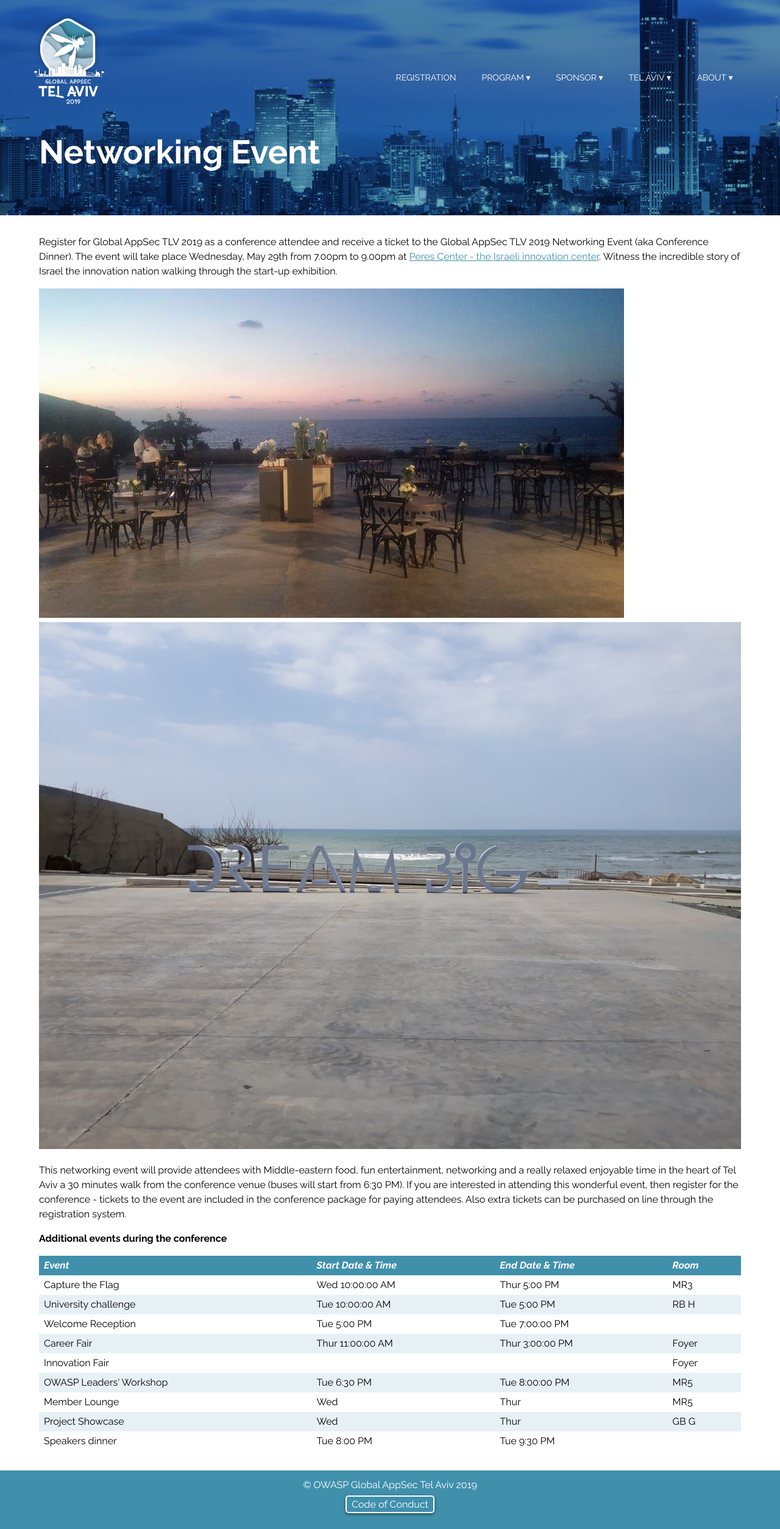
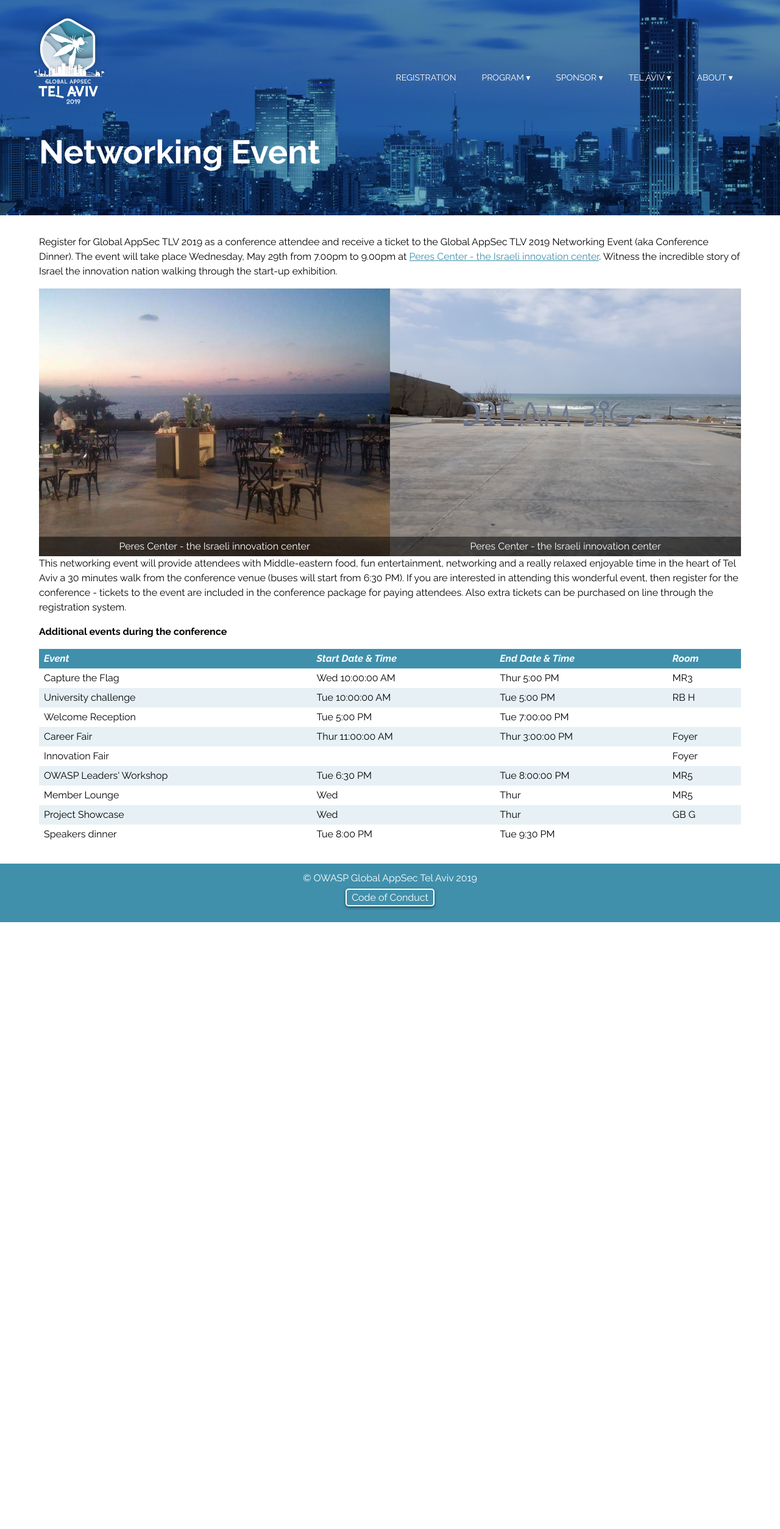
Before and after one commit to OWASP/AppSecTLV2019, a Jekyll site: the page built from program/networking-event.md, in a window 1280 px wide. Shown: the whole page at 61% size. Built offline with Jekyll 4.4.1, drawn with Linux system fonts in a browser that asks for light colours; after the commit the page ends 1512 px from its top, so only the background shows below that.

Commit message:
Image alignment

```diff
--- a/assets/_sass/_imagecontainer.scss
+++ b/assets/_sass/_imagecontainer.scss
@@ -7,8 +7,12 @@
 		background-position: center center;
 		background-repeat: no-repeat;
 		position: relative;
+		background-size: cover;
+		flex-basis: 0;
+		flex-grow: 1;
+		flex-shrink: 1;
 
-		img { visibility: hidden }
+		img { visibility: hidden; }
 
 		span {
 			position: absolute;
@@ -19,6 +23,7 @@
 			width: 100%;
 			padding: 0.25em 0.5em;
 			display: block;
+			text-align: center;
 		}
 	}
 }
--- a/program/networking-event.md
+++ b/program/networking-event.md
@@ -5,8 +5,10 @@
 Register for Global AppSec TLV 2019 as a conference attendee and receive a ticket to the Global AppSec TLV 2019 Networking Event (aka Conference Dinner). The event will take place Wednesday, May 29th from 7.00pm to 9.00pm at [Peres Center - the Israeli innovation center](https://www.peres-center.org/en/).
 Witness the incredible story of Israel the innovation nation walking through the start-up exhibition.
 
-![alt text](../assets/images/networking-event/peres_center1.jpg "Peres Center - the Israeli innovation center")
-![alt text](../assets/images/networking-event/peres_center2.jpg "Peres Center - the Israeli innovation center")
+<div class="image-container">
+  {% include img.html src="networking-event/peres_center1.jpg" alt="Peres Center - the Israeli innovation center" %}
+  {% include img.html src="networking-event/peres_center2.jpg" alt="Peres Center - the Israeli innovation center" %}
+</div>
 
 This networking event will provide attendees with Middle-eastern food, fun entertainment, networking and a really relaxed enjoyable time in the heart of Tel Aviv a 30 minutes walk from the conference venue (buses will start from 6:30 PM).
 If you are interested in attending this wonderful event, then register for the conference - tickets to the event are included in the conference package for paying attendees. Also extra tickets can be purchased on line through the registration system.
```
